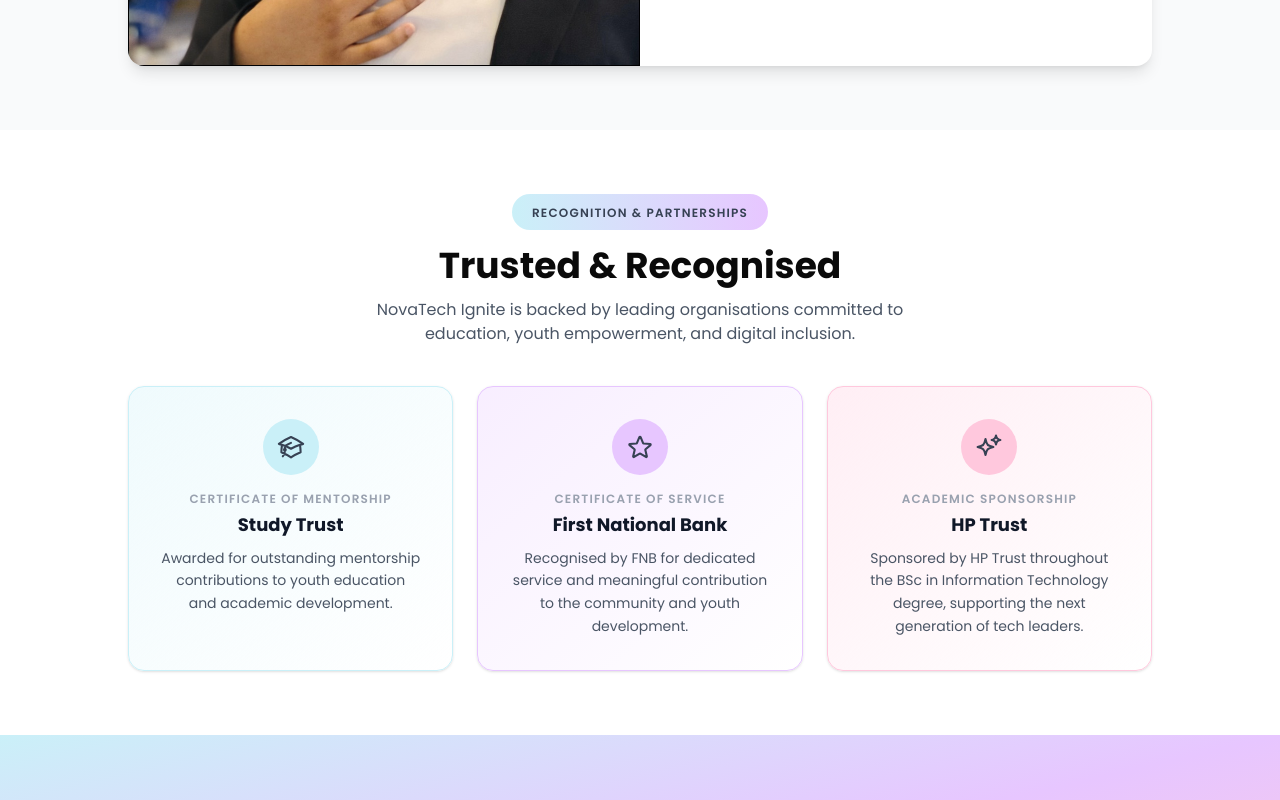
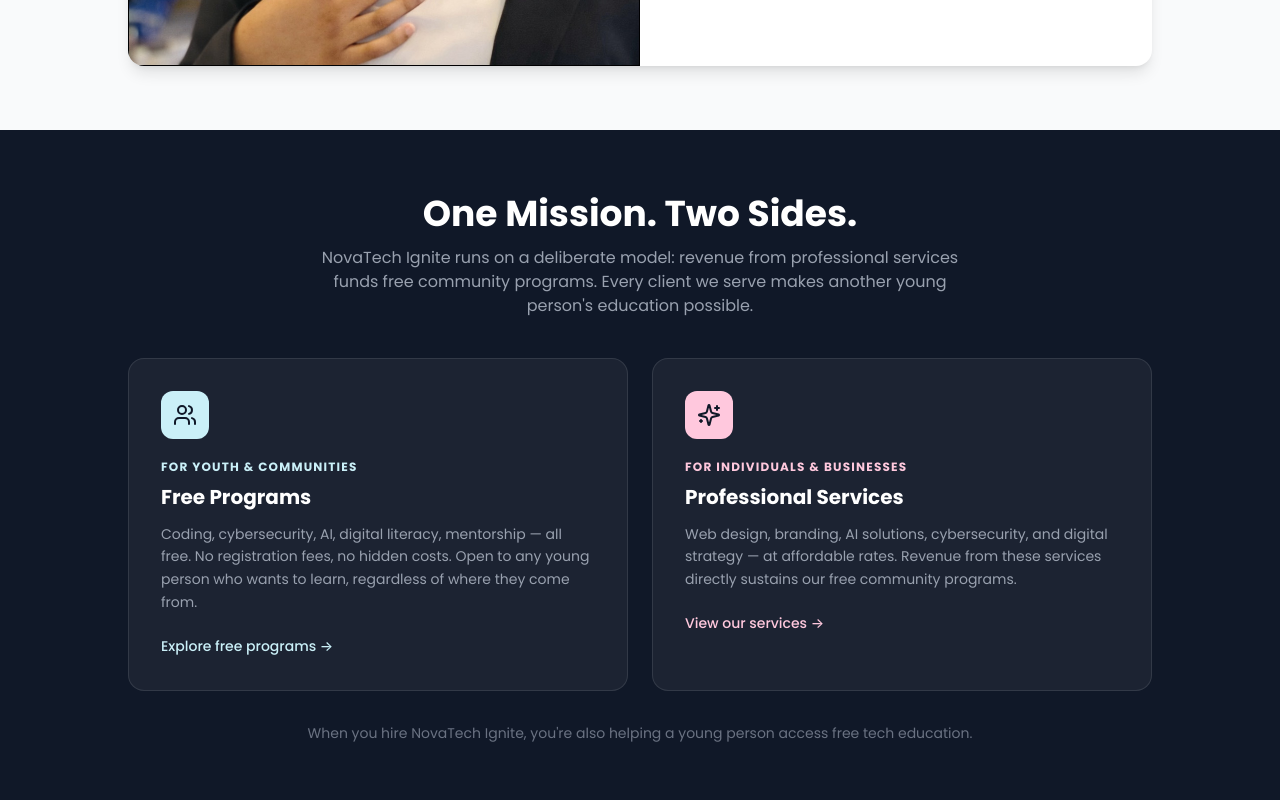
Before and after one commit to LesediSiyaya/Lesedinovatechhubwebsite, a React (Vite) app: page /about in a window 1280 px wide. Shown: the part 1760-2560 px from the top of the page. Built offline with nearby package versions, Linux system fonts and the light colour scheme.

Commit message:
feat: clarify dual model — free programs + mission banner on services

```diff
--- a/src/app/pages/About.tsx
+++ b/src/app/pages/About.tsx
@@ -1,5 +1,5 @@
 import { Link } from 'react-router';
-import { Target, Heart, Lightbulb } from 'lucide-react';
+import { Target, Heart, Lightbulb, Sparkles, Users } from 'lucide-react';
 import { useSEO } from '../components/useSEO';
 
 export default function About() {
@@ -118,6 +118,49 @@
         </div>
       </section>
 
+      {/* Our Model */}
+      <section className="py-12 sm:py-16 px-4 sm:px-6 lg:px-8 bg-gray-900">
+        <div className="max-w-5xl mx-auto">
+          <div className="text-center mb-10">
+            <h2 className="text-3xl sm:text-4xl font-bold text-white mb-3">One Mission. Two Sides.</h2>
+            <p className="text-gray-400 max-w-2xl mx-auto">
+              NovaTech Ignite runs on a deliberate model: revenue from professional services funds free community programs. Every client we serve makes another young person's education possible.
+            </p>
+          </div>
+          <div className="grid md:grid-cols-2 gap-6">
+            <div className="bg-white/5 border border-white/10 rounded-2xl p-8">
+              <div className="w-12 h-12 bg-[#caf0f8] rounded-xl flex items-center justify-center mb-5">
+                <Users className="w-6 h-6 text-gray-900" />
+              </div>
+              <p className="text-xs font-bold tracking-widest text-[#caf0f8] uppercase mb-2">For Youth & Communities</p>
+              <h3 className="text-xl font-bold text-white mb-3">Free Programs</h3>
+              <p className="text-gray-400 text-sm leading-relaxed mb-5">
+                Coding, cybersecurity, AI, digital literacy, mentorship — all free. No registration fees, no hidden costs. Open to any young person who wants to learn, regardless of where they come from.
+              </p>
+              <Link to="/programs" className="text-[#caf0f8] text-sm font-medium hover:underline">
+                Explore free programs →
+              </Link>
+            </div>
+            <div className="bg-white/5 border border-white/10 rounded-2xl p-8">
+              <div className="w-12 h-12 bg-[#ffc8dd] rounded-xl flex items-center justify-center mb-5">
+                <Sparkles className="w-6 h-6 text-gray-900" />
+              </div>
+              <p className="text-xs font-bold tracking-widest text-[#ffc8dd] uppercase mb-2">For Individuals & Businesses</p>
+              <h3 className="text-xl font-bold text-white mb-3">Professional Services</h3>
+              <p className="text-gray-400 text-sm leading-relaxed mb-5">
+                Web design, branding, AI solutions, cybersecurity, and digital strategy — at affordable rates. Revenue from these services directly sustains our free community programs.
+              </p>
+              <Link to="/services" className="text-[#ffc8dd] text-sm font-medium hover:underline">
+                View our services →
+              </Link>
+            </div>
+          </div>
+          <p className="text-center text-gray-500 text-sm mt-8">
+            When you hire NovaTech Ignite, you're also helping a young person access free tech education.
+          </p>
+        </div>
+      </section>
+
       {/* Recognition & Partnerships */}
       <section className="py-12 sm:py-16 px-4 sm:px-6 lg:px-8 bg-white">
         <div className="max-w-5xl mx-auto">
```
